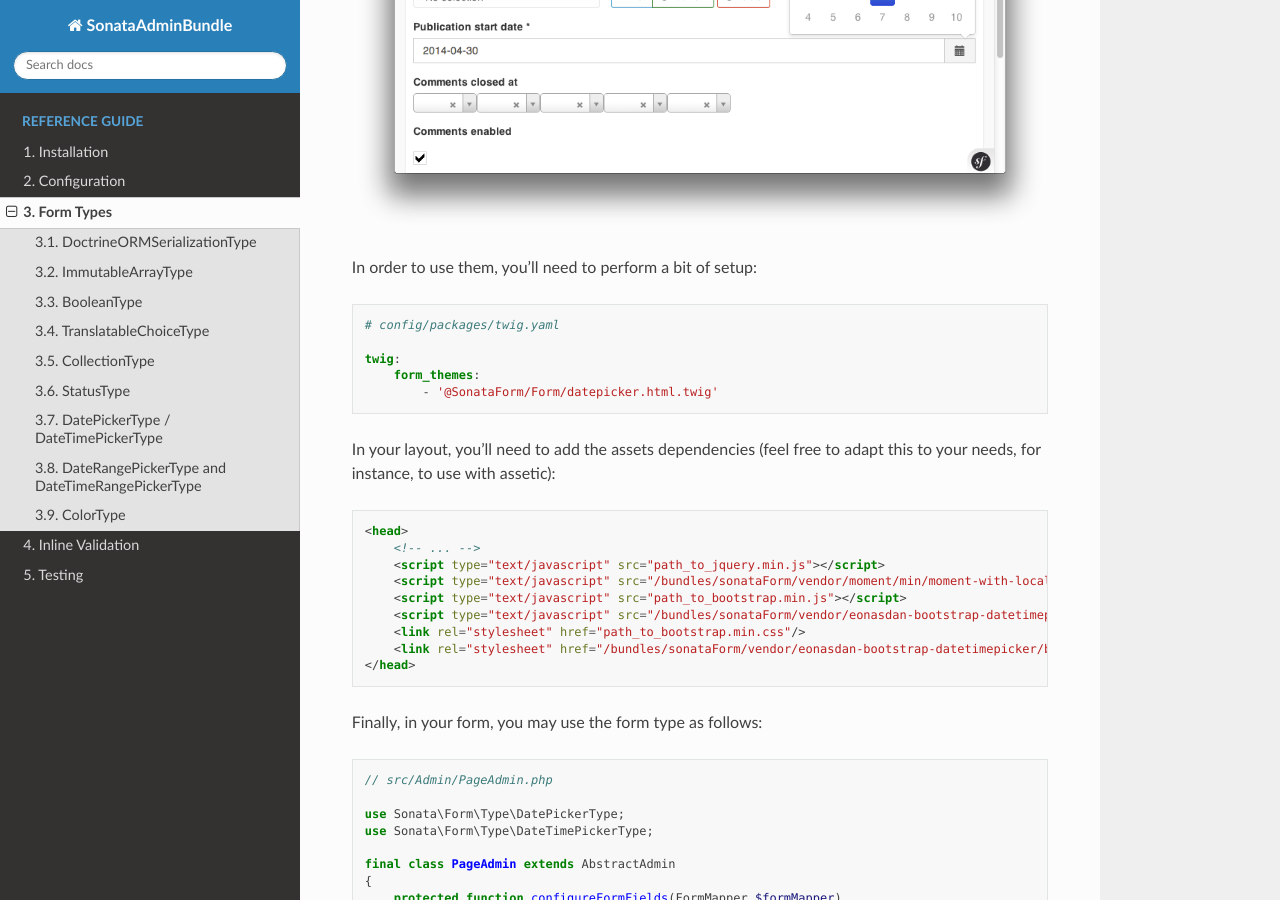
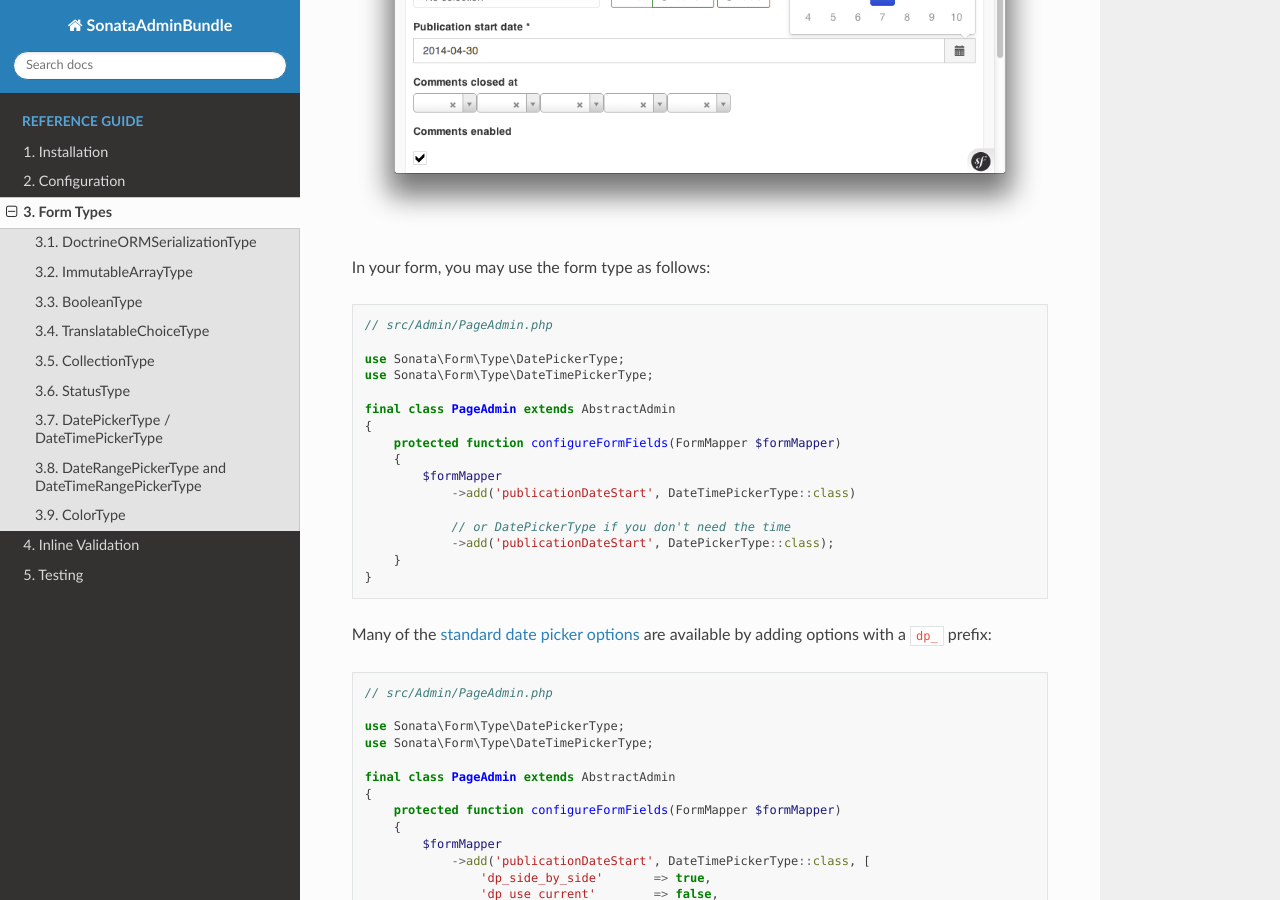
Before and after one commit to sonata-project/form-extensions, a Sphinx documentation site: the page built from docs/reference/form_types.rst, in a window 1280 px wide and 900 px high, scrolled down 5924 px. Built offline with Sphinx 7.4.7 and the Read the Docs theme 2.0.0, drawn with Linux system fonts in a browser that asks for light colours.

Commit message:
remove need for setup in twig config

```diff
--- a/docs/reference/form_types.rst
+++ b/docs/reference/form_types.rst
@@ -276,32 +276,7 @@ They will allow you to have a JS date picker onto your form fields as follows:
 
 .. image:: ../images/datepicker.png
 
-In order to use them, you'll need to perform a bit of setup:
-
-.. code-block:: yaml
-
-    # config/packages/twig.yaml
-
-    twig:
-        form_themes:
-            - '@SonataForm/Form/datepicker.html.twig'
-
-In your layout, you'll need to add the assets dependencies (feel free to
-adapt this to your needs, for instance, to use with assetic):
-
-.. code-block:: html
-
-    <head>
-        <!-- ... -->
-        <script type="text/javascript" src="path_to_jquery.min.js"></script>
-        <script type="text/javascript" src="/bundles/sonataForm/vendor/moment/min/moment-with-locales.min.js"></script>
-        <script type="text/javascript" src="path_to_bootstrap.min.js"></script>
-        <script type="text/javascript" src="/bundles/sonataForm/vendor/eonasdan-bootstrap-datetimepicker/build/js/bootstrap-datetimepicker.min.js"></script>
-        <link rel="stylesheet" href="path_to_bootstrap.min.css"/>
-        <link rel="stylesheet" href="/bundles/sonataForm/vendor/eonasdan-bootstrap-datetimepicker/build/css/bootstrap-datetimepicker.min.css"/>
-    </head>
-
-Finally, in your form, you may use the form type as follows::
+In your form, you may use the form type as follows::
 
     // src/Admin/PageAdmin.php
 
```
